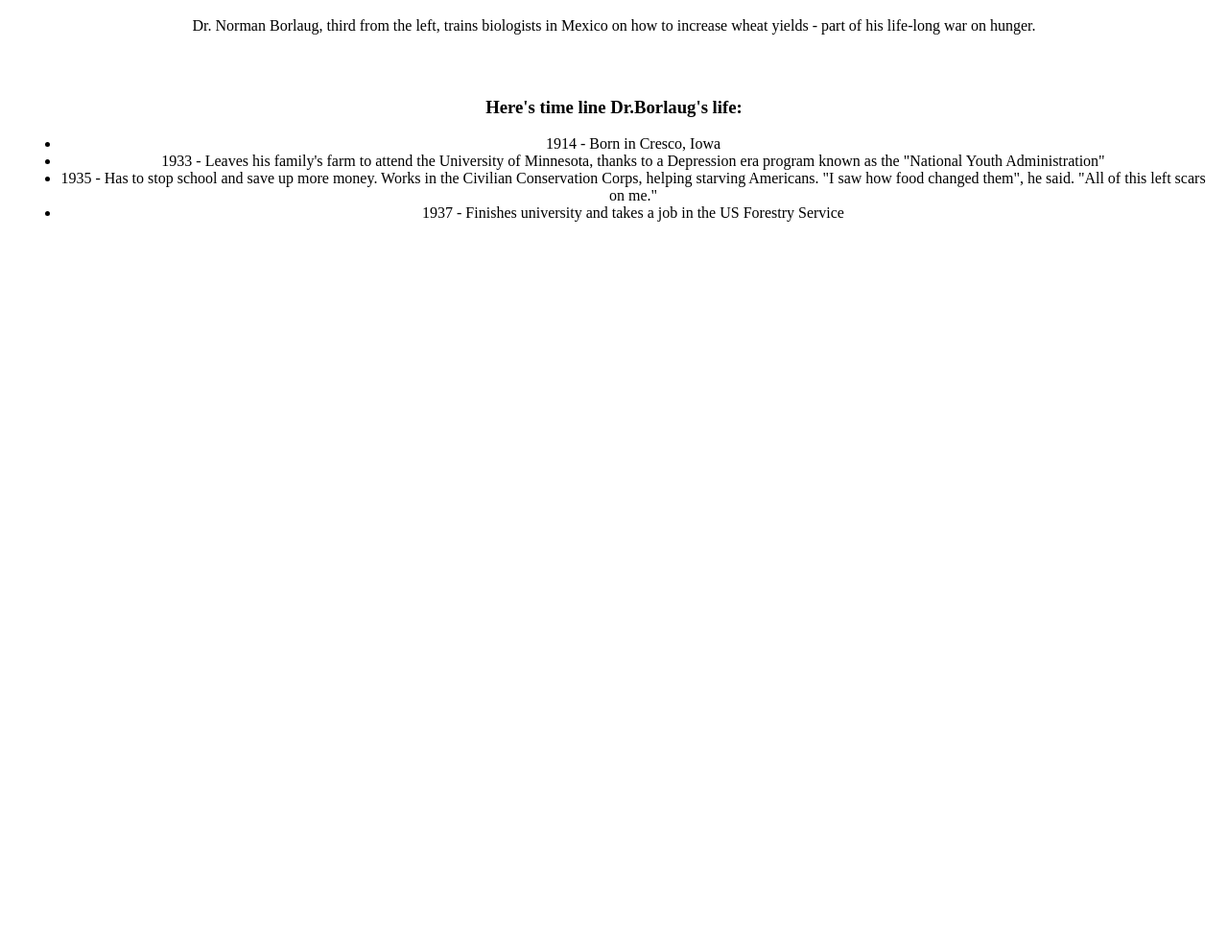
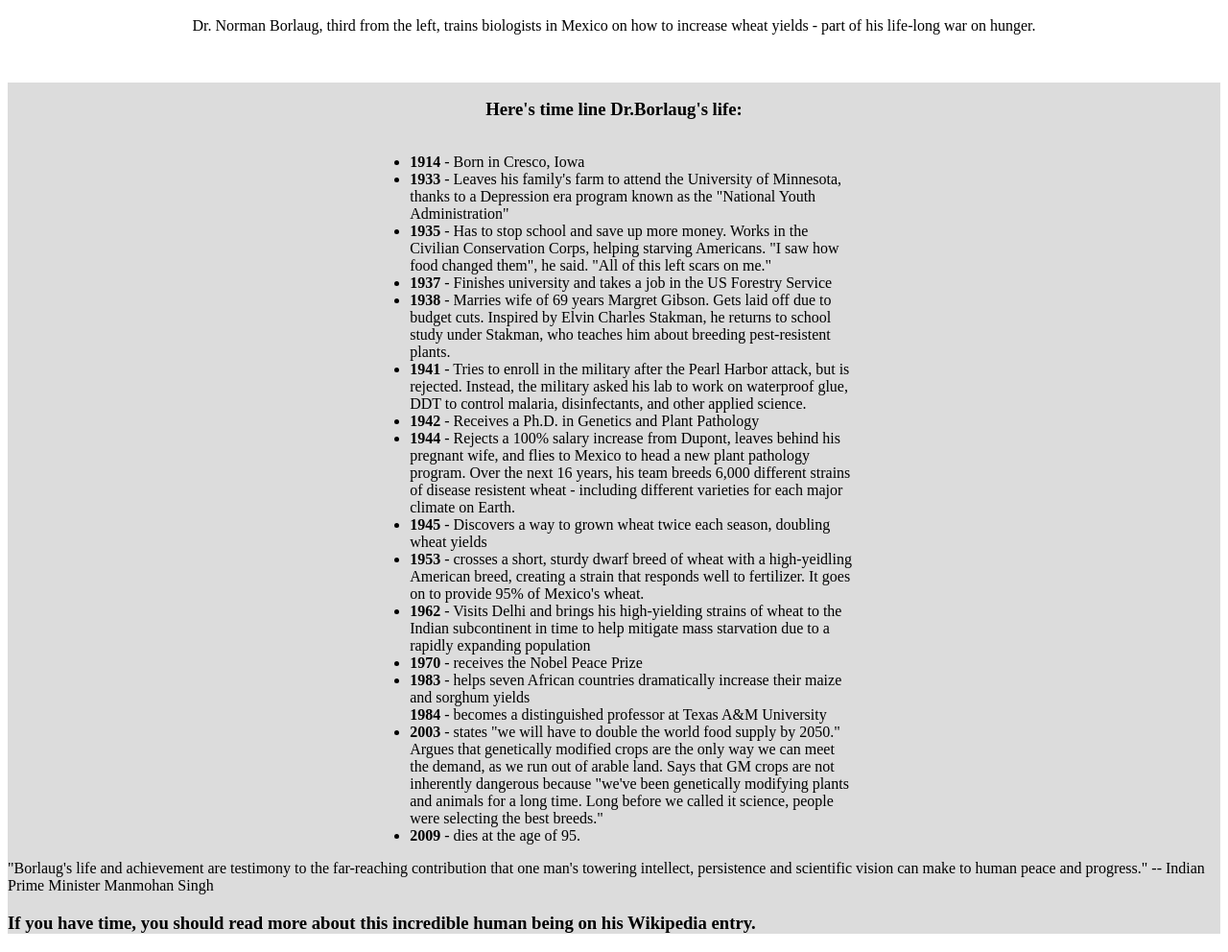
Before and after one commit to moonnada/about-Dr.Norman, a plain HTML site: page index.html in a window 1280 px wide. Shown: the part 781-1773 px from the top of the page at 96% size. Before the commit the page ends 1051 px from the top, so only its background shows below. Drawn offline with Linux system fonts and the light colour scheme.

Commit message:
add tribute-info in body

```diff
--- a/index.html
+++ b/index.html
@@ -7,37 +7,83 @@
     <title>Dr.Norman Borlaug</title>
     <link rel="stylesheet" href="styles/styles.css">
 </head>
-<body>
+<body id="main">
     <header>
-       <h1>Dr.Norman Borlaug</h1>
+       <h1 id="main">Dr.Norman Borlaug</h1>
        <p>the man who saved a billion lives</p>
     </header>
 
-    <div class="image">
-        <img src="images/dr.norman.jpg">
-        <p>Dr. Norman Borlaug, third from the left, trains biologists in Mexico on how to increase wheat yields - part of his life-long war on hunger.
+    <div id="img-div">
+        <img id="image" src="images/dr.norman.jpg">
+        <p id="img-caption">Dr. Norman Borlaug, third from the left, trains biologists in Mexico on how to increase wheat yields - part of his life-long war on hunger.
         </p>
     </div>
 
-    <div class="timeLine">
-        <h3>Here's time line Dr.Borlaug's life:</h3>
+    <div id="tribute-info">
+        <h3 class="infoTitle">Here's time line Dr.Borlaug's life:</h3>
+        <div class="info">
         <ul>
             <li>
-                1914 - Born in Cresco, Iowa
+                <strong> 1914</strong> - Born in Cresco, Iowa
             </li>
             <li>
-                1933 - Leaves his family's farm to attend the University of Minnesota, thanks to a Depression era program known as the "National Youth Administration"
+                <strong>1933</strong> - Leaves his family's farm to attend the University of Minnesota, thanks to a Depression era program known as the "National Youth Administration"
             </li>
             <li>
-                1935 - Has to stop school and save up more money. Works in the Civilian Conservation Corps, helping starving Americans. "I saw how food changed them", he said. "All of this left scars on me."
+                <strong>1935</strong> - Has to stop school and save up more money. Works in the Civilian Conservation Corps, helping starving Americans. "I saw how food changed them", he said. "All of this left scars on me."
 
             </li>
             <li>
-                1937 - Finishes university and takes a job in the US Forestry Service
-
+                <strong> 1937</strong> - Finishes university and takes a job in the US Forestry Service
+            </li>
+            <li>
+                <strong>1938</strong> - Marries wife of 69 years Margret Gibson. Gets laid off due to budget cuts. Inspired by Elvin Charles Stakman, he returns to school study under Stakman, who teaches him about breeding pest-resistent plants.
+            </li>
+            <li>
+                <strong>1941</strong> - Tries to enroll in the military after the Pearl Harbor attack, but is rejected. Instead, the military asked his lab to work on waterproof glue, DDT to control malaria, disinfectants, and other applied science.
+            </li>
+            <li>
+                <strong>1942</strong> - Receives a Ph.D. in Genetics and Plant Pathology
+            </li>
+            <li>
+                <strong>1944</strong> - Rejects a 100% salary increase from Dupont, leaves behind his pregnant wife, and flies to Mexico to head a new plant pathology program. Over the next 16 years, his team breeds 6,000 different strains of disease resistent wheat - including different varieties for each major climate on Earth.
+            </li>
+            <li>
+                <strong> 1945</strong> - Discovers a way to grown wheat twice each season, doubling wheat yields
+            </li>
+            <li>
+                <strong>1953</strong> - crosses a short, sturdy dwarf breed of wheat with a high-yeidling American breed, creating a strain that responds well to fertilizer. It goes on to provide 95% of Mexico's wheat.
+            </li>
+            <li>
+                <strong> 1962</strong> - Visits Delhi and brings his high-yielding strains of wheat to the Indian subcontinent in time to help mitigate mass starvation due to a rapidly expanding population
+            </li>
+            <li>
+                <strong>1970</strong> - receives the Nobel Peace Prize
+            </li>
+            <li>
+                <strong>  1983</strong> - helps seven African countries dramatically increase their maize and sorghum yields
+            </li>
+            <strong>1984</strong> - becomes a distinguished professor at Texas A&M University
+            <li>
+                <strong> 2003</strong> - states "we will have to double the world food supply by 2050." Argues that genetically modified crops are the only way we can meet the demand, as we run out of arable land. Says that GM crops are not inherently dangerous because "we've been genetically modifying plants and animals for a long time. Long before we called it science, people were selecting the best breeds."
+            </li>
+            <li>
+                <strong> 2009</strong> - dies at the age of 95.
             </li>
         </ul>
-    </div>
+     </div>
+
+        <p>"Borlaug's life and achievement are testimony to the far-reaching contribution that one man's towering intellect, persistence and scientific vision can make to human peace and progress."
+
+            -- Indian Prime Minister Manmohan Singh</p>
+            <footer>
+                <h3>If you have time, you should read more about this incredible human being on his Wikipedia entry.
+                </h3>
+            </footer>
+
+        </div>
+
+
     <script src="https://cdn.freecodecamp.org/testable-projects-fcc/v1/bundle.js"></script>
 </body>
 </html>
--- a/styles/styles.css
+++ b/styles/styles.css
@@ -1,15 +1,24 @@
+
+
 header{
-    text-align: center;
     background-color: 	#dcdcdc;
     padding: 16px 0 3px 0;
+    text-align: center;
 }
 
-.image{
+#img-div{
     text-align: center;
     padding: 15px;
 }
 
-.timeLine{
+#tribute-info{
+
+    background-color: 	#dcdcdc;
+}
+.infoTitle{
+    padding: 17px;
     text-align: center;
-    padding: 15px;
 }
+.info{
+    padding: 0 30% 0;
+}
```
